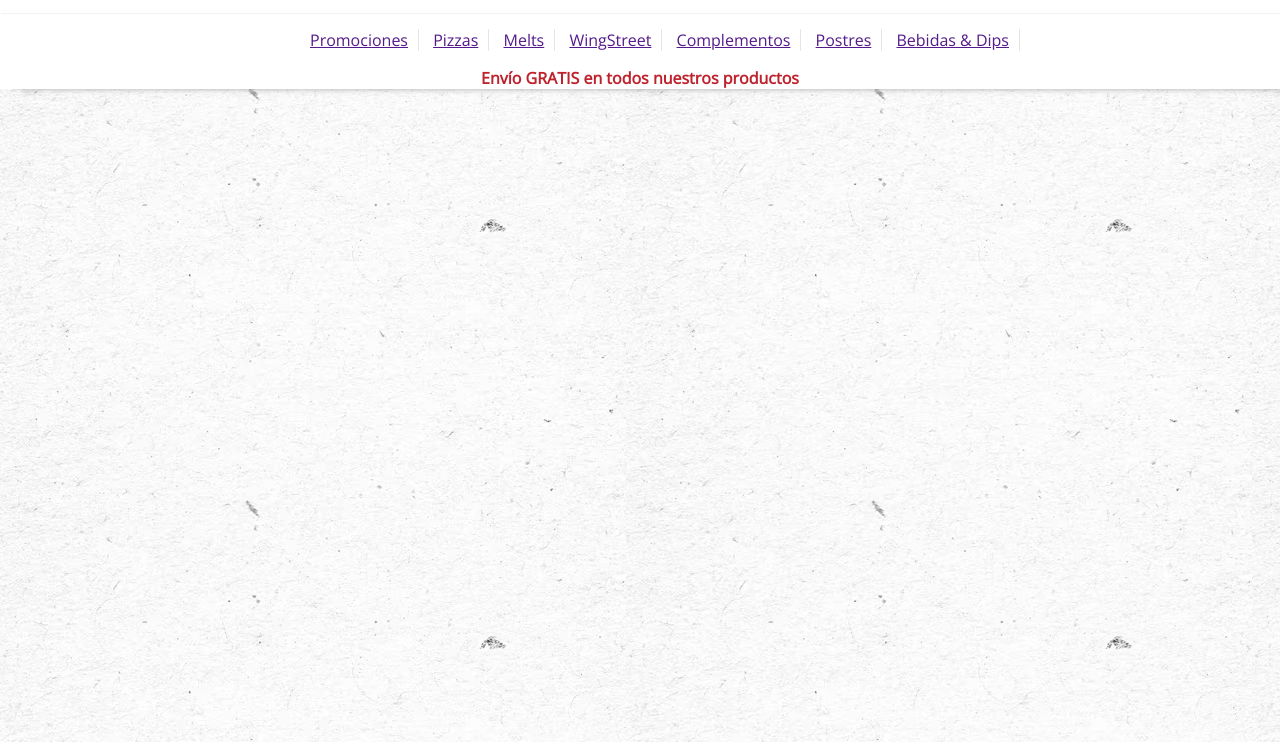
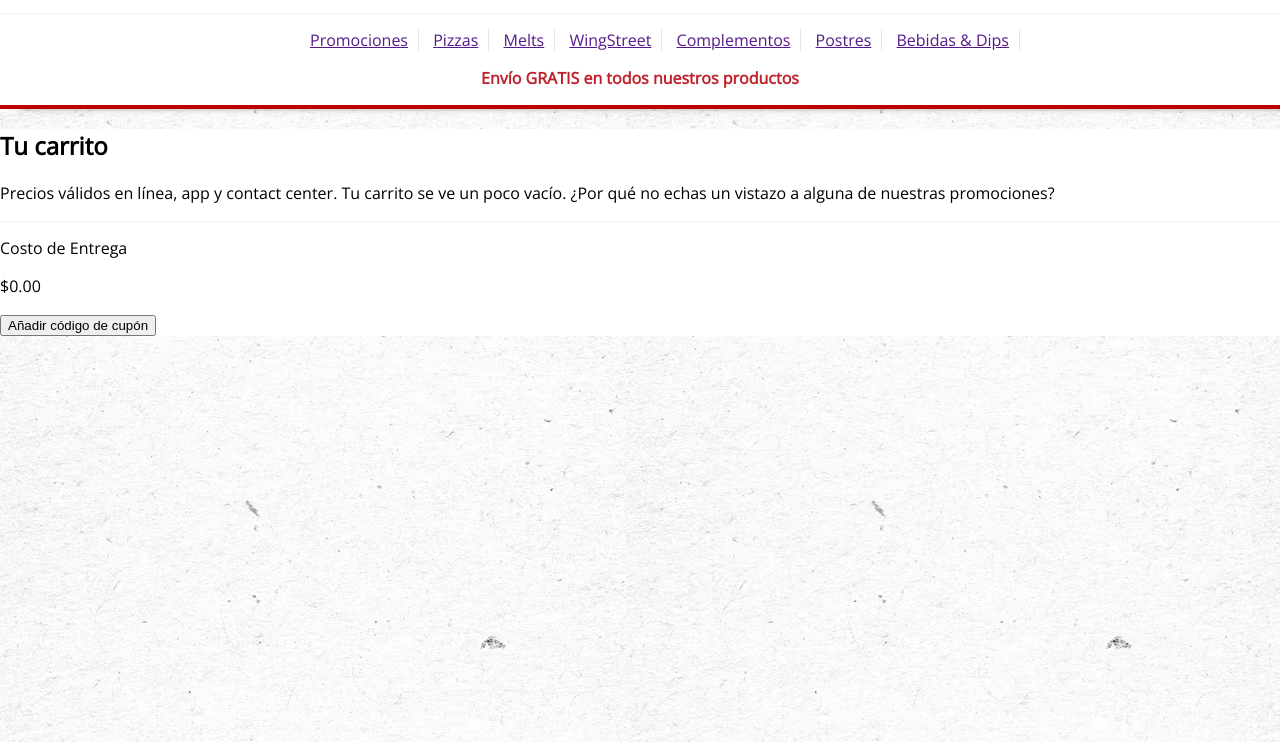
Before and after one commit to CesarMonLp/Pizza-Hut-Clon, a plain HTML site: page index.html in a window 1280 px wide. Shown: the part 58-800 px from the top of the page. Drawn offline with nearby package versions, Linux system fonts and the light colour scheme.

Commit message:
feat: agregando el carrito

```diff
--- a/index.html
+++ b/index.html
@@ -11,6 +11,7 @@
     <link rel="stylesheet" href="./styles.css">
 </head>
 <body>
+    <!-- Header -->
     <section>
         <div class="header">
             <div class="logoPizza">
@@ -33,5 +34,31 @@
             </div>
         </div>
     </section>
+
+    <!-- Carrito -->
+    <section>
+        <div class="carritoLateral">
+            <div class="carritoInterior">
+                <div class="carrito">
+                    <div class="cont1">
+                        <div class="titulo">
+                            <h2>Tu carrito</h2>
+                        </div>
+                        <div>
+                            <p>Precios válidos en línea, app y contact center. Tu carrito se ve un poco vacío. ¿Por qué no echas un vistazo a alguna de nuestras promociones?</p>
+                            <hr>
+                            <p>Costo de Entrega</p>
+                            <p>$0.00</p>
+                        </div>
+                        <div>
+                            <button>Añadir código de cupón</button>
+                        </div>
+                    </div>
+                    <div class="Pago">
+                    </div>
+                </div>
+            </div>
+        </div>
+    </section>
 </body>
 </html>
--- a/styles.css
+++ b/styles.css
@@ -1,7 +1,7 @@
 body{
     background-image: url(./Imag/fondo.avif);
     font-family: 'Open sans', sans-serif;
-    margin: 0%;
+    margin: 0;
 }
 
 /* Encabezado */
@@ -17,11 +17,7 @@ body{
 }
 
 .menu{
-
-}
-
-ul{
-    display: block;
+    text-align: center;
 }
 
 li{
@@ -37,7 +33,8 @@ li{
 .envioGratis{
     text-align: center;
     font-weight: 900;
-    color: rgb(190,34,45);
+    color: rgb(192,34,45);
+    border-bottom: 4px solid rgb(192, 0, 0);
 }
 
 hr{
@@ -46,3 +43,9 @@ hr{
     height: 1px;
     margin: 0;
 }
+
+/* Carrito */
+
+.carritoLateral{
+    background-color: white;
+}
```
